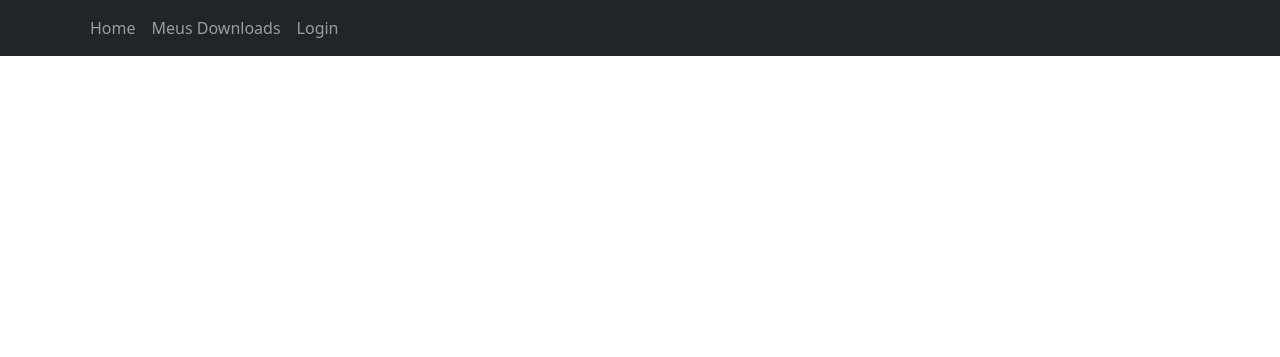
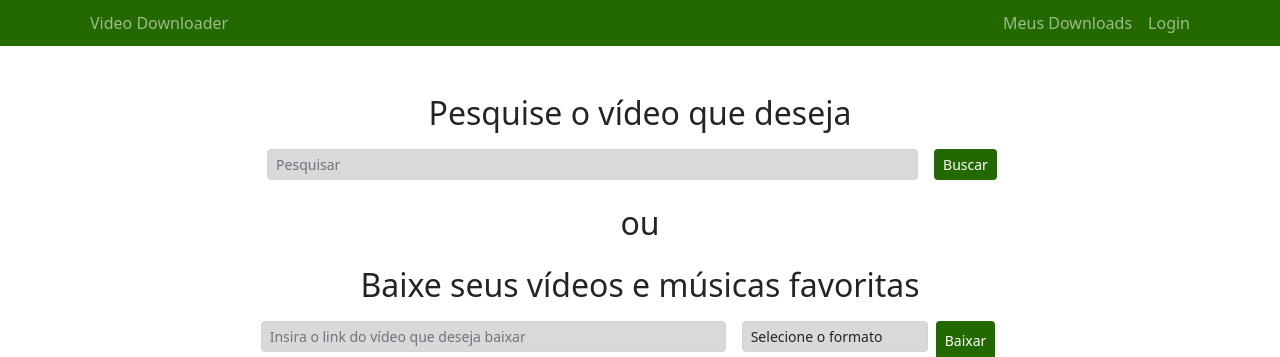
Before and after one commit to GuilhermeHMFroes/VideoDownloader, a Django app: page / in a window 1280 px wide. Shown: the top 357 px of the page. Run offline with Django 4.2, Linux system fonts and the light colour scheme.

Commit message:
Cria página inicial (#1)
Co-authored-by: unknown <hdg@aluno.ifnmg.edu.br>

```diff
--- a/config/templates/base.html
+++ b/config/templates/base.html
@@ -26,26 +26,52 @@
             margin-top: auto;
         }
 
-        navbar {
-            background-color: #226900;
-            text-color: white;
+        .navbar {
+            background-color: #226900 !important;
+            color: white;
         }
+
+        .btn-custom {
+        background-color: #226900;
+        color: white;
+    }
+
+    .custom-navbar {
+        padding-top: 0.2rem; /* Ajuste conforme necessário */
+        padding-bottom: 0.2rem; /* Ajuste conforme necessário */
+    }
+
+    .btn-custom:hover {
+        background-color: #226900; /* Mantém a mesma cor de fundo */
+        color: black; /* Muda a cor do texto para preto */
+    }
+
+    .form-control {
+        background: #D9D9D9;
+    }
+
+    .form-select {
+        background: #D9D9D9;
+    }
     </style>
 </head>
 <body>
 
-    <nav class="navbar navbar-expand-md navbar-dark bg-dark">
+    <nav class="navbar navbar-expand-md navbar-dark bg-dark custom-navbar">
         <div class="container">
             <button class="navbar-toggler" type="button" data-bs-toggle="collapse" data-bs-target="#navbarTogglerDemo03" aria-controls="navbarTogglerDemo03" aria-expanded="false" aria-label="Toggle navigation">
                 <span class="navbar-toggler-icon"></span>
             </button>
             <div class="collapse navbar-collapse" id="navbarTogglerDemo03">
                 <ul class="navbar-nav me-auto mb-2 mb-lg-0">
-                    <li class="nav-item"> <a class="nav-item nav-link" id="home" href="/">Home</a> </li>
-                    <li class="nav-item"> <a class="nav-item nav-link" id="alunos" href="/meus-downloads">Meus Downloads </a> </li>
-                    <li class="nav-item d-flex-end"> <a class="nav-item nav-link" id="alunos" href="/login"> Login</a> </li>
+                    <li class="nav-item"> <a class="nav-item nav-link" id="home" href="/">Video Downloader</a> </li>
+                </ul>
+                <ul class="navbar-nav mb-2 mb-lg-0">
+                    <li class="nav-item"> <a class="nav-item nav-link" id="alunos" href="/meus-downloads">Meus Downloads</a> </li>
+                    <li class="nav-item ms-auto"> <a class="nav-item nav-link" id="alunos" href="/login">Login</a> </li>
                 </ul>
             </div>
+
         </div>
     </nav>
 
--- a/config/templates/index.html
+++ b/config/templates/index.html
@@ -2,11 +2,39 @@
 
 {% block page_title %} Video Downloader {% endblock %}
 
+{% block page_content %}
+<div class="container">
+    {{ index_content | safe }}
+    <div class="text-center mt-5">
+        <h2>Pesquise o vídeo que deseja</h2>
+        <form class="d-flex justify-content-center mt-3">
+            <div class="col-sm-8 col-md-6 col-lg-7">
+                <input class="form-control form-control-sm me-2" type="search" placeholder="Pesquisar" aria-label="Pesquisar">
+            </div>
+            <button class="btn btn-custom btn-sm mx-3" type="submit">Buscar</button>
+        </form>
+        <div class="my-4">
+            <h2 class="text-center">ou</h2>
+        </div>
+        <h2>Baixe seus vídeos e músicas favoritas</h2>
+        <form class="d-flex justify-content-center mt-3">
+            <div class="col-sm-8 col-md-6 col-lg-5">
+                <input class="form-control form-control-sm mb-2" type="search" placeholder="Insira o link do vídeo que deseja baixar" aria-label="Pesquisar">
+            </div>
+            <div class="col-sm-8 col-md-6 col-lg-2">
+                <select class="form-select form-select-sm mb-2 mx-3" aria-label="Selecione o formato">
+                    <option selected>Selecione o formato</option>
+                    <option value="mp3-128k">MP3 128k</option>
+                    <option value="mp4-1080p">MP4 1080p</option>
+                    <option value="mp4-720p">MP4 720p</option>
+                    <option value="mp4-480p">MP4 480p</option>
+                </select>
+            </div>
+            <button class="btn btn-custom btn-sm mx-4" type="submit">Baixar</button>
+        </form>
+        <img src="https://img.freepik.com/vetores-premium/pessoas-fazendo-upload-de-arquivos-multimidia-via-computador-musica-e-video-disponiveis-para-download-para-ilustracao-vetorial-plana-de-mulher-e-homem-minusculos-conceito-de-torrent-para-banner-design-de-site-ou-pagina-de-destino_179970-6866.jpg?w=1060" class="img-fluid" width="400">
 
-{% block page_content %}
-
-<div class="container">
-    {{ index_content | safe}}
+    </div>
 </div>
 
 {% endblock %}
```
